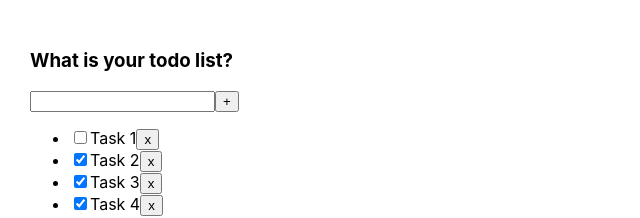
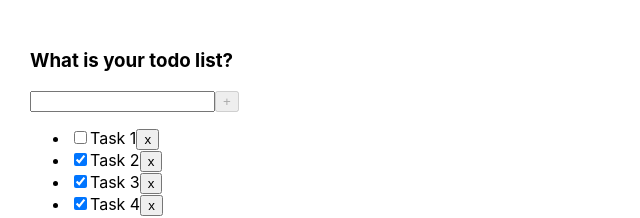
Before and after one commit to krylov72/todolist, a React (Create React App) app: page / in a window 1280 px wide. Shown: the top 218 px of the page, without its empty margins (0-640 px from the left). Built offline with nearby package versions, Linux system fonts and the light colour scheme.

Commit message:
refactoring

```diff
--- a/package.json
+++ b/package.json
@@ -4,6 +4,7 @@
   "private": true,
   "homepage": "https://krylov72.github.io/todolist/",
   "dependencies": {
+    "@formkit/auto-animate": "^0.8.2",
     "@testing-library/jest-dom": "^6.2.0",
     "@testing-library/react": "^14.1.2",
     "@testing-library/user-event": "^14.5.2",
--- a/src/Todolist.tsx
+++ b/src/Todolist.tsx
@@ -1,6 +1,7 @@
-import React, { ChangeEvent, KeyboardEvent,useState } from 'react';
+import React, { ChangeEvent, KeyboardEvent,useRef,useState } from 'react';
 import {FiltersValueType, TasksType} from "./App";
 import { Button } from './components/Button';
+import {useAutoAnimate} from '@formkit/auto-animate/react'
 
 type TodoListPropsType = {
     id?: string,
@@ -37,31 +38,42 @@ export const TodoList = ({
 
     const [taskTitle,setTaskTitle] = useState('')
 
+    let onChangeRef = useRef<HTMLInputElement>(null)
+
     const onChangeTaskTitleHandler = (e:ChangeEvent<HTMLInputElement>) => {
         setTaskTitle(e.currentTarget.value)
     }
 
     const AddTaskOnKey = (e:KeyboardEvent<HTMLInputElement>) => {
-        if (e.key === 'Enter') {
+        if (e.key === 'Enter' && filterInputHandler()) {
             addTaskHandler()
         }
     }
 
+    const filterInputHandler = () => {
+        return taskTitle.length !== 0 && taskTitle.length <10
+    }
+
     const changeFilter = (value:FiltersValueType) => {
         setFilter(value)
+
+
     }
+    const [listRef] = useAutoAnimate<HTMLUListElement>()
     return (
         <div>
             <h3>{title}</h3>
             <div>
-                <input value={taskTitle} onChange={onChangeTaskTitleHandler} onKeyUp={AddTaskOnKey} />
+                <input value={taskTitle} ref={onChangeRef} onChange={onChangeTaskTitleHandler} onKeyUp={AddTaskOnKey} />
                 <Button
           title={'+'}
-          onClick={addTaskHandler}/>
+          onClick={addTaskHandler}
+          disabled={!filterInputHandler()}
+          />
             </div>
             {tasks.length === 0 ?
                 (<p>No tasks</p>) :
-                (<ul>
+                (<ul ref={listRef}>
                     {filteredTasks.map(t => {
                         const removeTaskHandler = () => {
                             removeTask(t.id)
--- a/src/components/Button.tsx
+++ b/src/components/Button.tsx
@@ -8,6 +8,6 @@ type ButtonPropsType = {
 
 export const Button = ({title,onClick,disabled}:ButtonPropsType) => {
     return (
-        <button onClick={onClick}>{title}</button>
+        <button disabled={disabled} onClick={onClick}>{title}</button>
     );
 };
```
Also changed, not shown: 1 other file (tests, documents, lock files or other folders).
